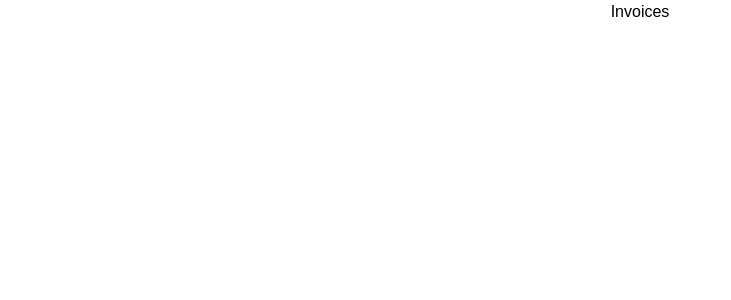
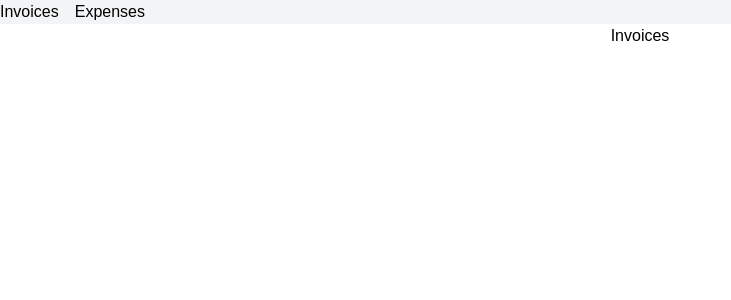
Before and after one commit to sviatlana-vilchynskaya/educational-project, a React (Create React App) app: page /invoices in a window 1280 px wide. Shown: the top 300 px of the page, without its empty margins (0-731 px from the left). Built offline with nearby package versions, Linux system fonts and the light colour scheme; a web font is replaced by a local one.

Commit message:
feat: nested router

```diff
--- a/src/App.js
+++ b/src/App.js
@@ -1,10 +1,10 @@
 import './App.css';
-import { Link } from 'react-router-dom';
+import { Link, Outlet } from 'react-router-dom';
 
 function App() {
   return (
     <div className="container mx-auto">
-      <nav className="bg-gray-100 flex gap-4">
+      <nav className="bg-gray-100 flex gap-4 w-full">
         <Link to="/invoices">
           <span>Invoices</span>
         </Link>
@@ -12,6 +12,7 @@ function App() {
           <span>Expenses</span>
         </Link>
       </nav>
+      <Outlet></Outlet>
     </div>
   );
 }
--- a/src/components/invoice.js
+++ b/src/components/invoice.js
@@ -1,7 +1,10 @@
+import { Outlet } from 'react-router-dom';
+
 export default function Invoices() {
   return (
     <div className="text-center">
       <h1>Invoices</h1>
+      <Outlet></Outlet>
     </div>
   );
 }
--- a/src/index.js
+++ b/src/index.js
@@ -10,9 +10,12 @@ const root = ReactDOM.createRoot(document.getElementById('root'));
 root.render(
   <BrowserRouter>
     <Routes>
-      <Route path="/" element={<App />} />
-      <Route path="/invoices" element={<Invoices />} />
-      <Route path="/expenses" element={<Expenses />} />
+      <Route path="/" element={<App />}>
+        <Route path="/invoices" element={<Invoices />}>
+          <Route path="/invoices/123" element={<div>Bills</div>} />
+        </Route>
+        <Route path="/expenses" element={<Expenses />} />
+      </Route>
     </Routes>
   </BrowserRouter>
 );
```
